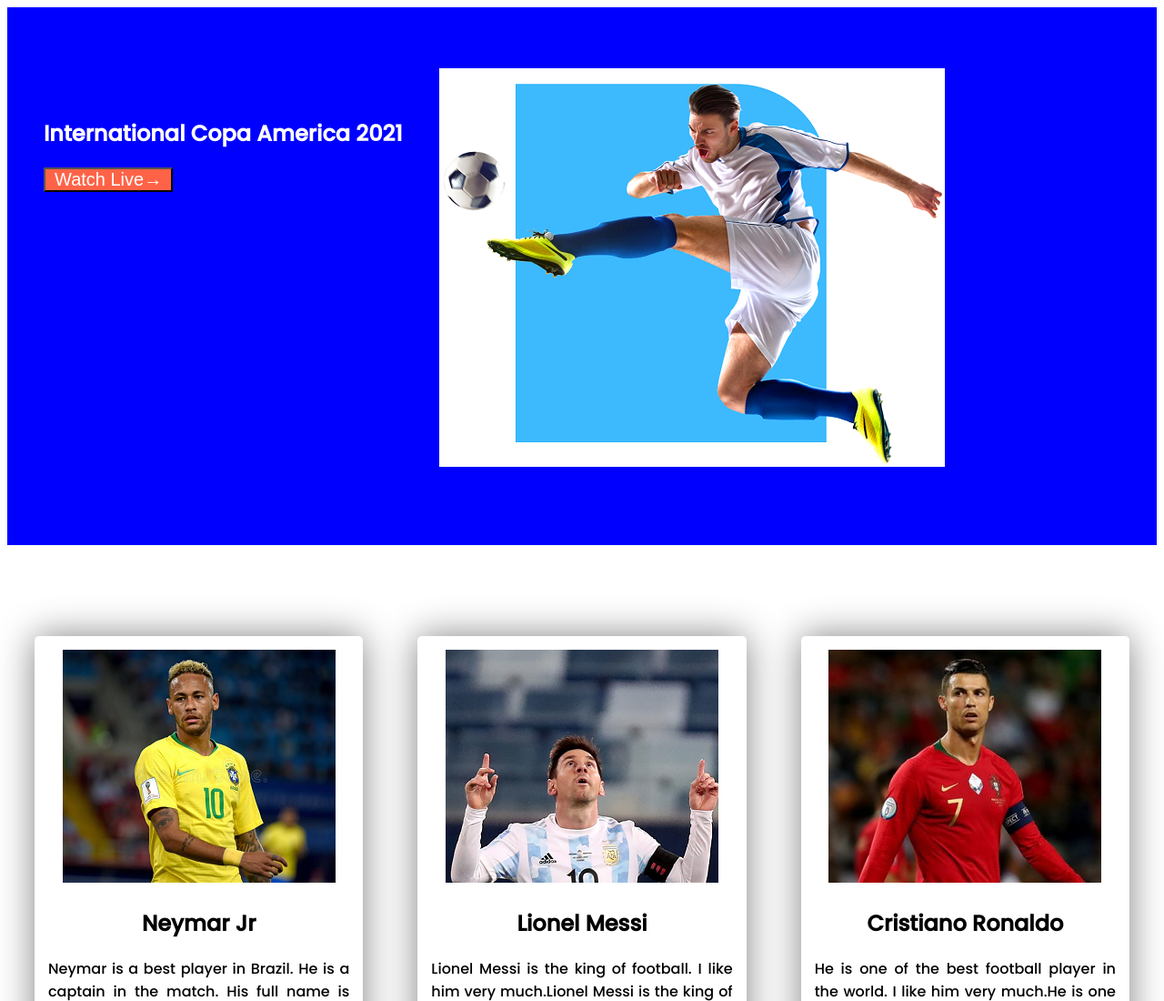
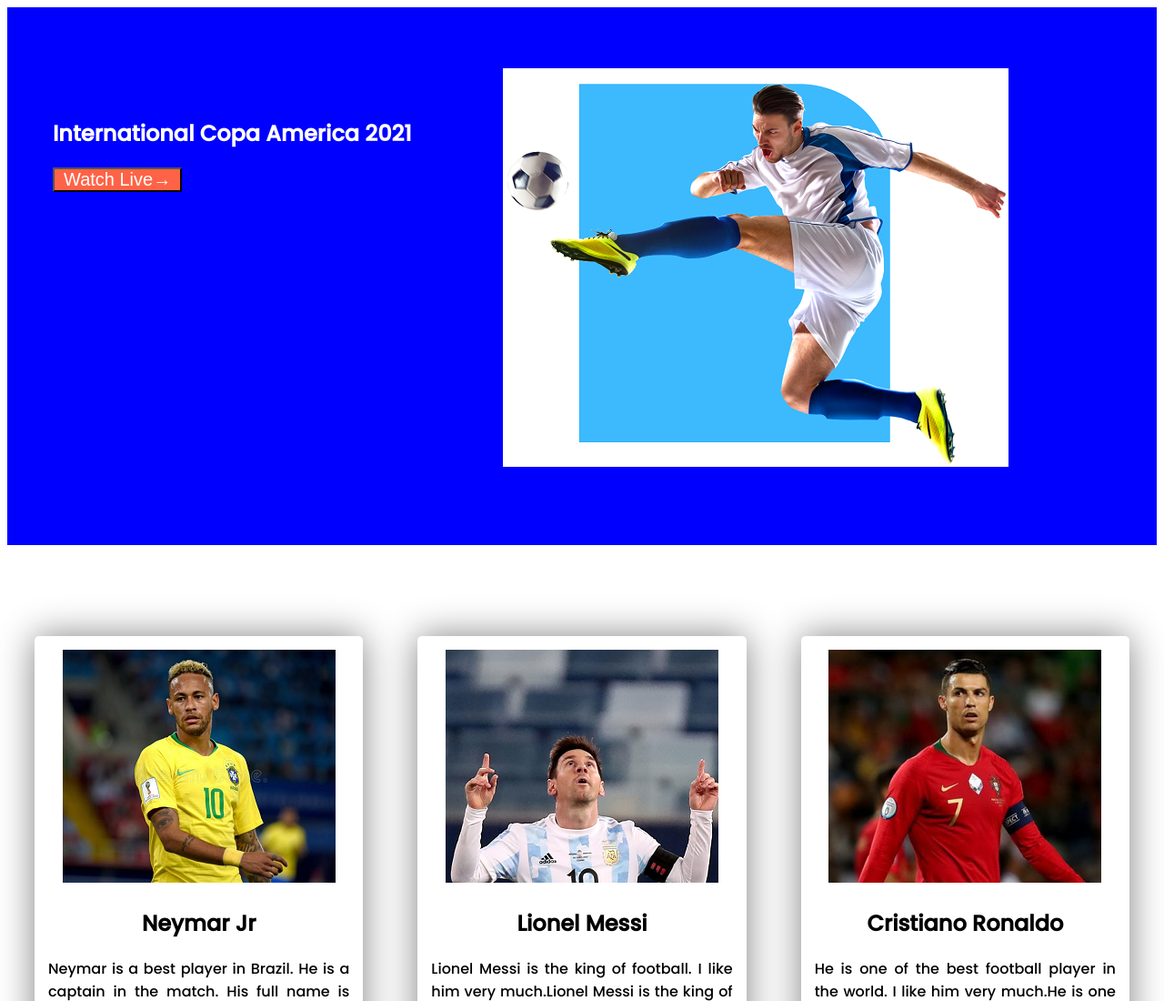
Before and after one commit to Sojibislam2/football-club, a plain HTML site: page index.html in a window 1280 px wide. Shown: the top 1100 px of the page at 91% size. Drawn offline with Linux system fonts and the light colour scheme.

Commit message:
final commit

```diff
--- a/style.css
+++ b/style.css
@@ -10,7 +10,7 @@ body{
     background-color: blue;
        padding-bottom: 86px;
        display: flex;
-       padding-left: 40px;
+       padding-left: 50px;
 
 }
 
@@ -27,7 +27,7 @@ body{
     width: 556px;
     height: 438px;
     margin-top: 67px;
-    padding-left: 40px;
+    padding-left: 100px;
  }
 
 .player-list{
```
